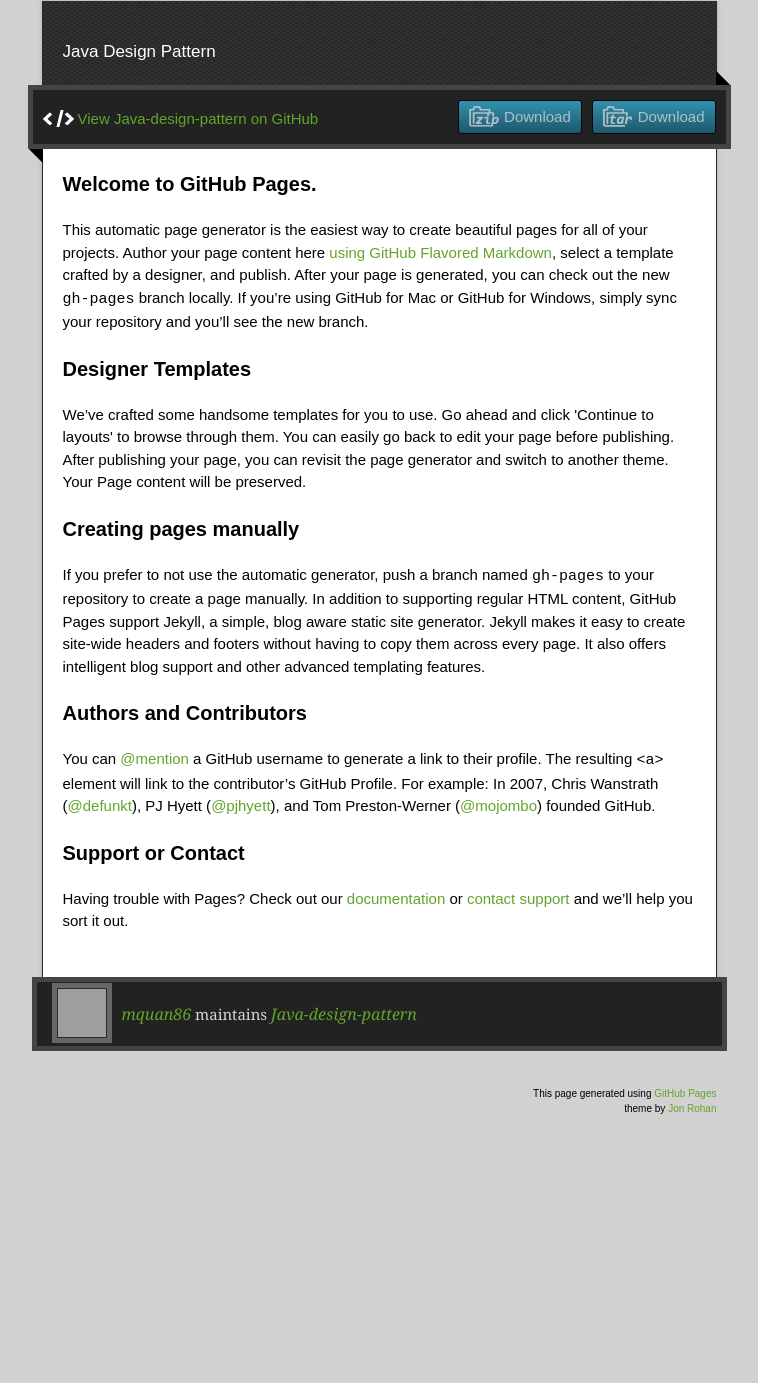
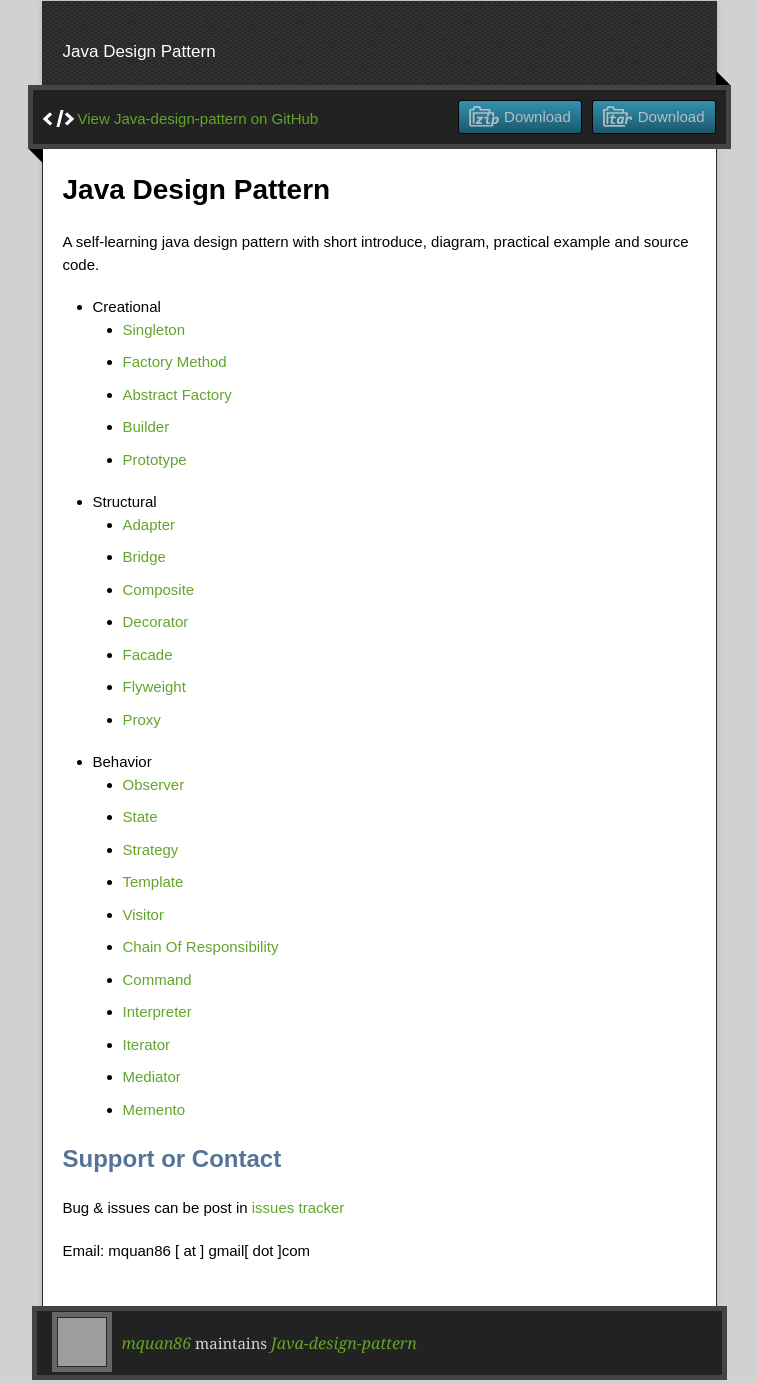
Before and after one commit to mquan86/java-design-pattern, a plain HTML site: page index.html in a window 1280 px wide. Shown: the part 129-1512 px from the top of the page, without its empty margins (261-1019 px from the left). Before the commit the page ends 1335 px from the top, so only its background shows below. Drawn offline with nearby package versions, Linux system fonts and the light colour scheme; grey boxes are pictures that could not be loaded.

Commit message:
Create gh-pages branch via GitHub

```diff
--- a/index.html
+++ b/index.html
@@ -36,30 +36,58 @@
         <span class="blc"></span><span class="trc"></span>
         </div>
         <article class="markdown-body">
-          <h3>
-<a id="welcome-to-github-pages" class="anchor" href="#welcome-to-github-pages" aria-hidden="true"><span class="octicon octicon-link"></span></a>Welcome to GitHub Pages.</h3>
+          <h1>
+<a id="java-design-pattern" class="anchor" href="#java-design-pattern" aria-hidden="true"><span class="octicon octicon-link"></span></a>Java Design Pattern</h1>
 
-<p>This automatic page generator is the easiest way to create beautiful pages for all of your projects. Author your page content here <a href="https://guides.github.com/features/mastering-markdown/">using GitHub Flavored Markdown</a>, select a template crafted by a designer, and publish. After your page is generated, you can check out the new <code>gh-pages</code> branch locally. If you’re using GitHub for Mac or GitHub for Windows, simply sync your repository and you’ll see the new branch.</p>
+<p>A self-learning java design pattern with short introduce, diagram, practical example and source code.</p>
 
-<h3>
-<a id="designer-templates" class="anchor" href="#designer-templates" aria-hidden="true"><span class="octicon octicon-link"></span></a>Designer Templates</h3>
+<ul>
+<li>Creational
 
-<p>We’ve crafted some handsome templates for you to use. Go ahead and click 'Continue to layouts' to browse through them. You can easily go back to edit your page before publishing. After publishing your page, you can revisit the page generator and switch to another theme. Your Page content will be preserved.</p>
+<ul>
+<li><a href="./wiki/Singleton.md">Singleton</a></li>
+<li><a href="./wiki/Factory-Method.md">Factory Method</a></li>
+<li><a href="./wiki/Abstract-Factory.md">Abstract Factory</a></li>
+<li><a href="./wiki/Builder.md">Builder</a></li>
+<li><a href="./wiki/Prototype.md">Prototype</a></li>
+</ul>
+</li>
+<li>Structural
 
-<h3>
-<a id="creating-pages-manually" class="anchor" href="#creating-pages-manually" aria-hidden="true"><span class="octicon octicon-link"></span></a>Creating pages manually</h3>
+<ul>
+<li><a href="./wiki/Adapter.md">Adapter</a></li>
+<li><a href="./wiki/Bridge.md">Bridge</a></li>
+<li><a href="./wiki/Composite.md">Composite</a></li>
+<li><a href="./wiki/Decorator.md">Decorator</a></li>
+<li><a href="./wiki/Facade.md">Facade</a></li>
+<li><a href="./wiki/Flyweight.md">Flyweight</a></li>
+<li><a href="./wiki/Proxy.md">Proxy</a></li>
+</ul>
+</li>
+<li>Behavior
 
-<p>If you prefer to not use the automatic generator, push a branch named <code>gh-pages</code> to your repository to create a page manually. In addition to supporting regular HTML content, GitHub Pages support Jekyll, a simple, blog aware static site generator. Jekyll makes it easy to create site-wide headers and footers without having to copy them across every page. It also offers intelligent blog support and other advanced templating features.</p>
+<ul>
+<li><a href="./wiki/Observer.md">Observer</a></li>
+<li><a href="./wiki/State.md">State</a></li>
+<li><a href="./wiki/Strategy.md">Strategy</a></li>
+<li><a href="./wiki/Template-Method.md">Template</a></li>
+<li><a href="./wiki/Visitor.md">Visitor</a></li>
+<li><a href="./wiki/Chain-Of-Responsibility.md">Chain Of Responsibility</a></li>
+<li><a href="./wiki/Command.md">Command</a></li>
+<li><a href="./wiki/Interpreter.md">Interpreter</a></li>
+<li><a href="./wiki/Iterator.md">Iterator</a></li>
+<li><a href="./wiki/Mediator.md">Mediator</a></li>
+<li><a href="./wiki/Memento.md">Memento</a></li>
+</ul>
+</li>
+</ul>
 
-<h3>
-<a id="authors-and-contributors" class="anchor" href="#authors-and-contributors" aria-hidden="true"><span class="octicon octicon-link"></span></a>Authors and Contributors</h3>
+<h2>
+<a id="support-or-contact" class="anchor" href="#support-or-contact" aria-hidden="true"><span class="octicon octicon-link"></span></a>Support or Contact</h2>
 
-<p>You can <a href="https://github.com/blog/821" class="user-mention">@mention</a> a GitHub username to generate a link to their profile. The resulting <code>&lt;a&gt;</code> element will link to the contributor’s GitHub Profile. For example: In 2007, Chris Wanstrath (<a href="https://github.com/defunkt" class="user-mention">@defunkt</a>), PJ Hyett (<a href="https://github.com/pjhyett" class="user-mention">@pjhyett</a>), and Tom Preston-Werner (<a href="https://github.com/mojombo" class="user-mention">@mojombo</a>) founded GitHub.</p>
+<p>Bug &amp; issues can be post in <a href="https://github.com/mquan86/java-design-pattern/issues">issues tracker</a></p>
 
-<h3>
-<a id="support-or-contact" class="anchor" href="#support-or-contact" aria-hidden="true"><span class="octicon octicon-link"></span></a>Support or Contact</h3>
-
-<p>Having trouble with Pages? Check out our <a href="https://help.github.com/pages">documentation</a> or <a href="https://github.com/contact">contact support</a> and we’ll help you sort it out.</p>
+<p>Email: mquan86 [ at ] gmail[ dot ]com</p>
         </article>
       </div>
     </div>
@@ -80,6 +108,16 @@
     <p class="name"></p>
   </div>
 
+            <script type="text/javascript">
+            var gaJsHost = (("https:" == document.location.protocol) ? "https://ssl." : "http://www.");
+            document.write(unescape("%3Cscript src='" + gaJsHost + "google-analytics.com/ga.js' type='text/javascript'%3E%3C/script%3E"));
+          </script>
+          <script type="text/javascript">
+            try {
+              var pageTracker = _gat._getTracker("UA-66677101-1");
+            pageTracker._trackPageview();
+            } catch(err) {}
+          </script>
 
 </body>
 </html>
```
Also changed, not shown: params.json (+1 -1 lines).
